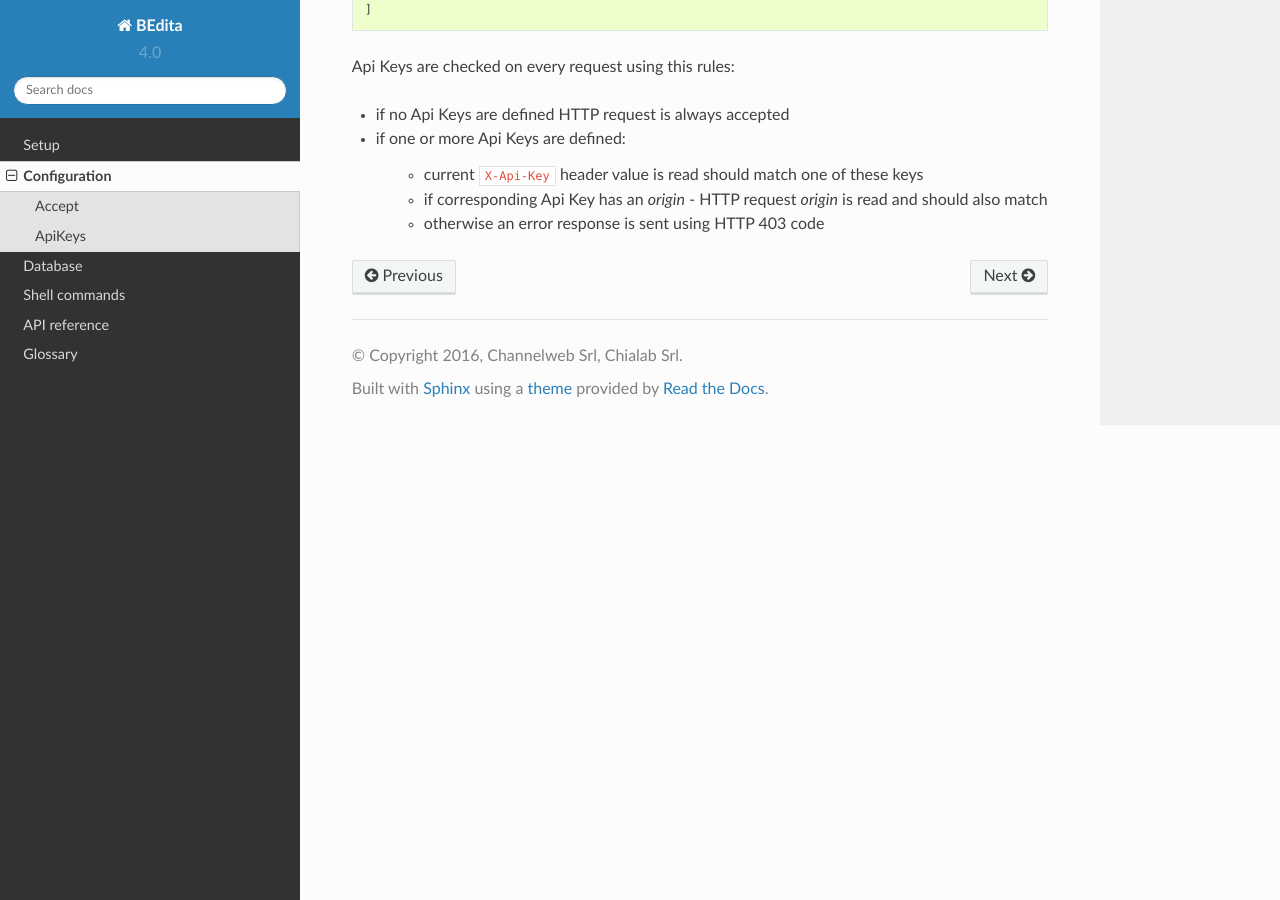
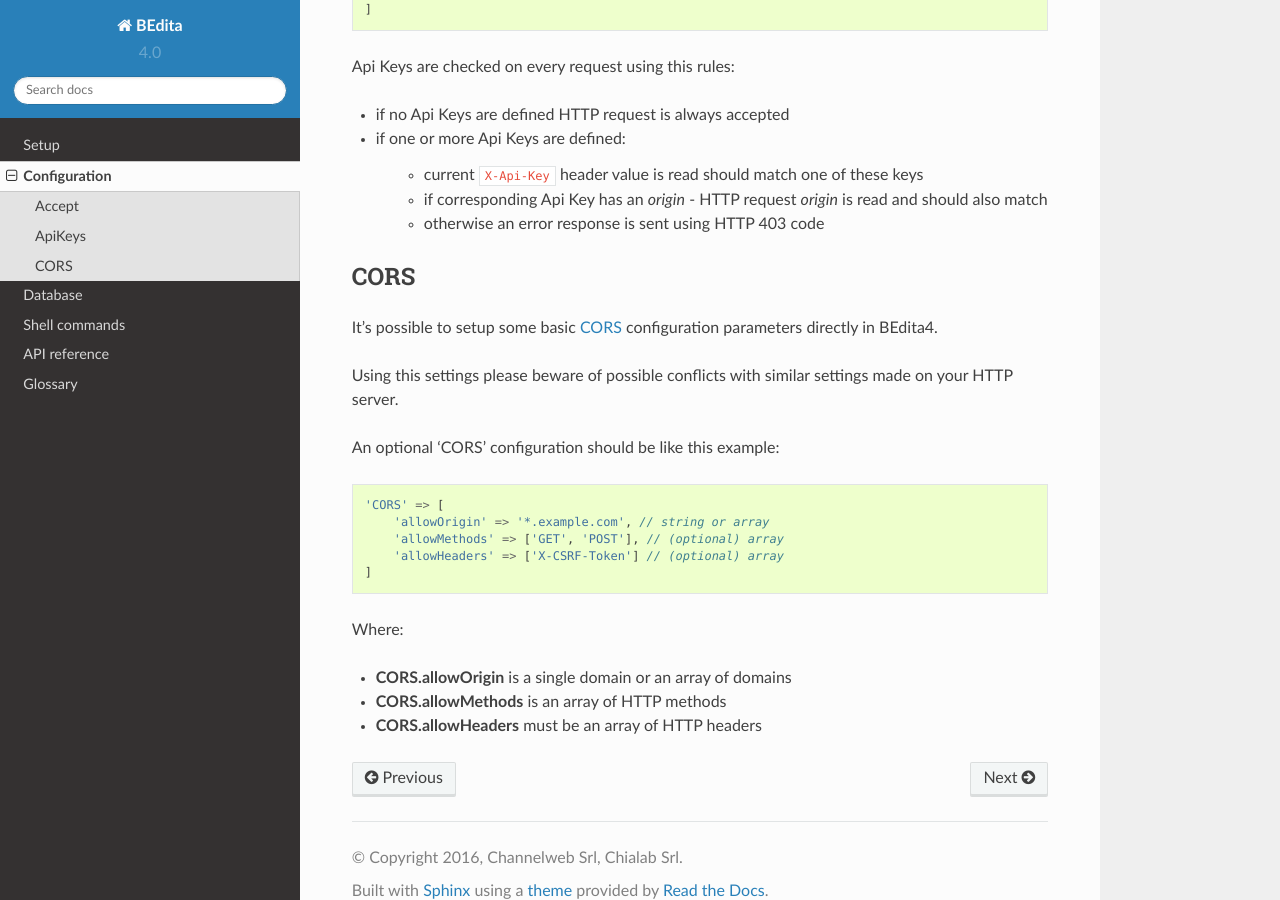
Before and after one commit to bedita/docs, a Sphinx documentation site: the page built from source/configuration.rst, in a window 1280 px wide and 900 px high, scrolled down 1534 px. Built offline with Sphinx 7.4.7 and the Read the Docs theme 2.0.0, drawn with Linux system fonts in a browser that asks for light colours.

Commit message:
bedita/bedita#921 docs: CORS configuration

```diff
--- a/source/configuration.rst
+++ b/source/configuration.rst
@@ -72,3 +72,28 @@ Api Keys are checked on every request using this rules:
     - current ``X-Api-Key`` header value is read should match one of these keys
     - if corresponding Api Key has an `origin` - HTTP request `origin` is read and should also match
     - otherwise an error response is sent using HTTP 403 code
+
+
+CORS
+-----
+
+
+It's possible to setup some basic `CORS <https://developer.mozilla.org/en-US/docs/Web/HTTP/Access_control_CORS>`_ configuration parameters directly in BEdita4.
+
+Using this settings please beware of possible conflicts with similar settings made on your HTTP server.
+
+An optional 'CORS' configuration should be like this example:
+
+.. sourcecode:: php
+
+    'CORS' => [
+        'allowOrigin' => '*.example.com', // string or array
+        'allowMethods' => ['GET', 'POST'], // (optional) array
+        'allowHeaders' => ['X-CSRF-Token'] // (optional) array
+    ]
+
+Where:
+
+- **CORS.allowOrigin** is a single domain or an array of domains
+- **CORS.allowMethods** is an array of HTTP methods
+- **CORS.allowHeaders** must be an array of HTTP headers
```
